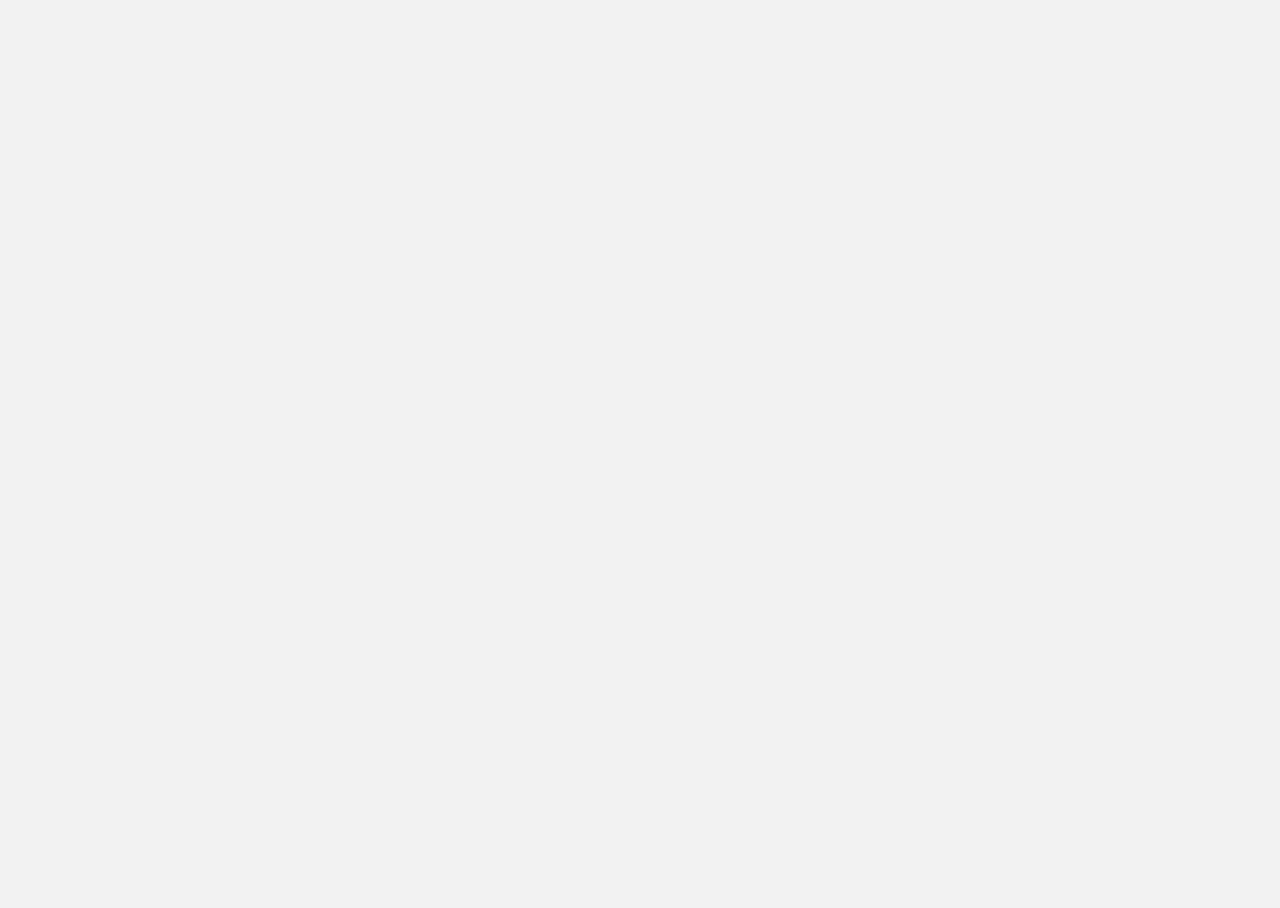
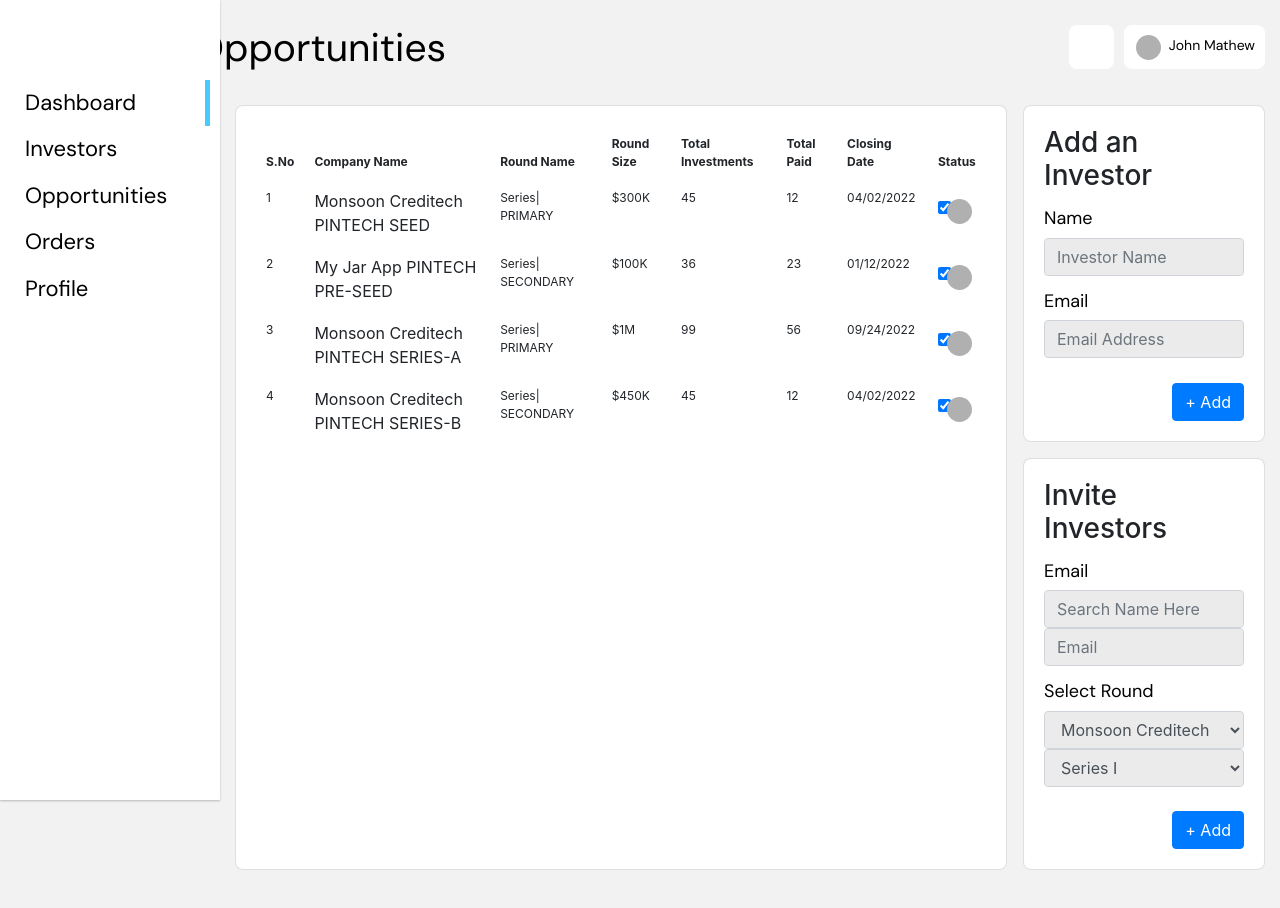
Before and after one commit to shubham056/dashbaord-demo-project, a React (Create React App) app: page /opportunities in a window 1280 px wide. Before the commit this address had no page. Shown: the top 908 px of the page. Before the commit the page ends 800 px from the top, so only its background shows below. Built offline with nearby package versions, Linux system fonts and the light colour scheme.

Commit message:
make it better

```diff
--- a/src/App.js
+++ b/src/App.js
@@ -6,6 +6,7 @@
 } from "react-router-dom";
 import Dashboard from './pages/Dashboard';
 import Investors from './pages/Invertors';
+import Opportunities from './pages/Opportunities';
 
 
 function App() {
@@ -15,6 +16,7 @@
         <Routes>
           <Route path="/" element={<Dashboard />} />
           <Route path="investors" element={<Investors />} />
+          <Route path="opportunities" element={<Opportunities />} />
         </Routes>
       </BrowserRouter>
     </>
--- a/src/components/SideBar/index.js
+++ b/src/components/SideBar/index.js
@@ -10,7 +10,7 @@
       <ul>
         <li className="activemenu"><Link to="/">Dashboard</Link></li>
         <li><Link to="/investors">Investors</Link></li>
-        <li><Link to="/">Opportunities</Link></li>
+        <li><Link to="/opportunities">Opportunities</Link></li>
         <li><Link to="/">Orders</Link></li>
         <li><Link to="/">Profile</Link></li>
       </ul>
--- a/src/pages/Opportunities/index.js
+++ b/src/pages/Opportunities/index.js
@@ -5,31 +5,10 @@
   return (
     <>
    <Layout
-                pageHeading={'Dashboard'}
-            />
+        pageHeading={'Opportunities'}
+    />
   {/* Main Content Area */}
   <div className="main">
-    {/*  Header */}
-    <header className="tophdr">
-      <div className="container">
-        <div className="row">
-          <div className="col-md-6">
-            <div className="pagetitle">
-              <h2>Investors</h2>
-              {/* <p>Investors/List</p> */}
-            </div>
-          </div>
-          <div className="col-md-6">
-            <div className="userimg text-right">
-              <ul>
-                <li className="frame1" />
-                <li className="frame"><a href="javascript:void(0);"><span className="round" /> John Mathew</a></li>
-              </ul>
-            </div>
-          </div>
-        </div>
-      </div>
-    </header>
     <section className="topsec">
       <div className="container">
         <div className="row">
@@ -169,7 +148,7 @@
       </div>
     </section>
   </div>
-</div>
+
 
     </>
   )
```
